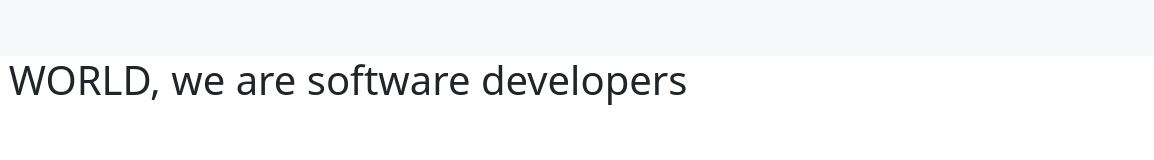
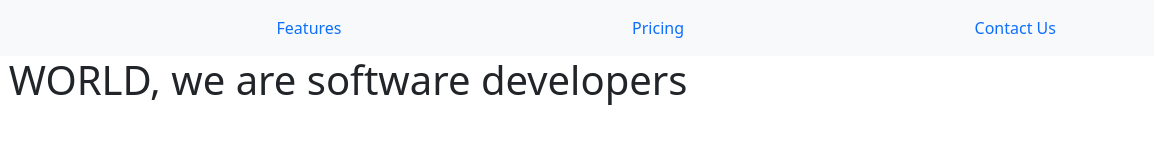
Before and after one commit to richardoppiyo/richard-raul, a plain HTML site: page index.html in a window 1280 px wide. Shown: the full height of the page, 126-1280 px from the left. Drawn offline with nearby package versions, Linux system fonts and the light colour scheme.

Commit message:
User story 3 to 5

```diff
--- a/index.html
+++ b/index.html
@@ -12,14 +12,24 @@
 
 <body>
 
-
-  <nav id="header" class="navbar navbar-light bg-light">
+ <header id="header">
+  <nav id="nav-bar" class="navbar navbar-light bg-light">
     <div class="container">
       <a class="navbar-brand" href="#">
         <img id="header-img" src="img/microverse.png" alt="" width="30" height="24">
       </a>
+
+          <a class="nav-link" aria-current="page" href="#features">Features</a>
+          <a class="nav-link" href="#pricing">Pricing</a>
+          <a class="nav-link" href="#contactus">Contact Us</a>
+
+
+
     </div>
   </nav>
+</header>
+
+
   <h1>HELLO WORLD, we are software developers</h1>
   <script src="https://cdn.freecodecamp.org/testable-projects-fcc/v1/bundle.js"></script>
 
```
